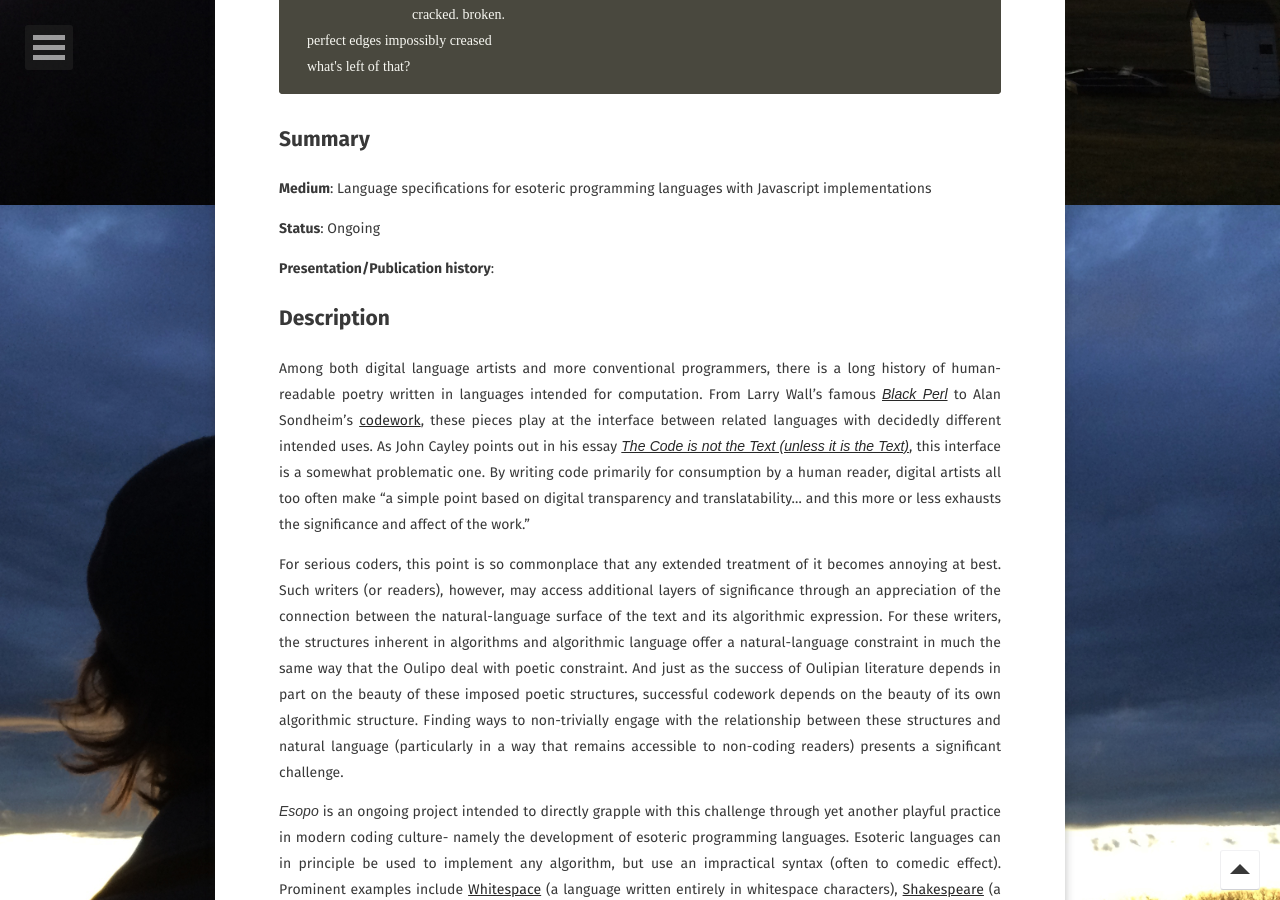
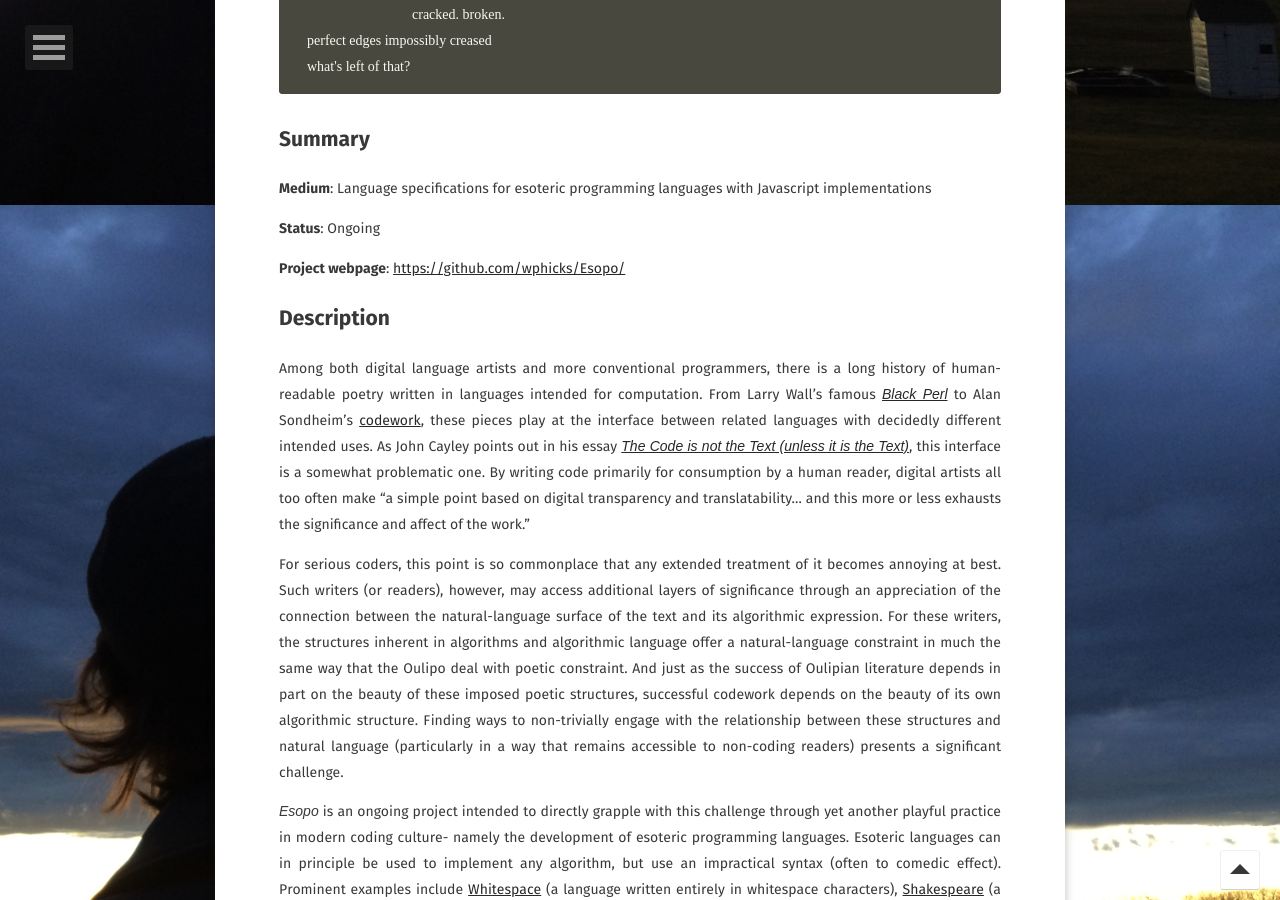
Before and after one commit to wphicks/wphicks.github.io, a Jekyll site: the page built from _posts/2016-07-06-esopo.md, in a window 1280 px wide and 900 px high, scrolled down 755 px. Built offline with Jekyll 4.4.1, drawn with Linux system fonts in a browser that asks for light colours; some web fonts are replaced.

Commit message:
Add website for Esopo

```diff
--- a/_posts/2016-07-06-esopo.md
+++ b/_posts/2016-07-06-esopo.md
@@ -35,7 +35,8 @@ comments: false
 
  **Status**: Ongoing
 
- **Presentation/Publication history**:
+ **Project webpage**: [https://github.com/wphicks/Esopo/](
+     https://github.com/wphicks/Esopo/)
 
 ## Description
 Among both digital language artists and more conventional programmers,
```
Also changed, not shown: 2 other files.
